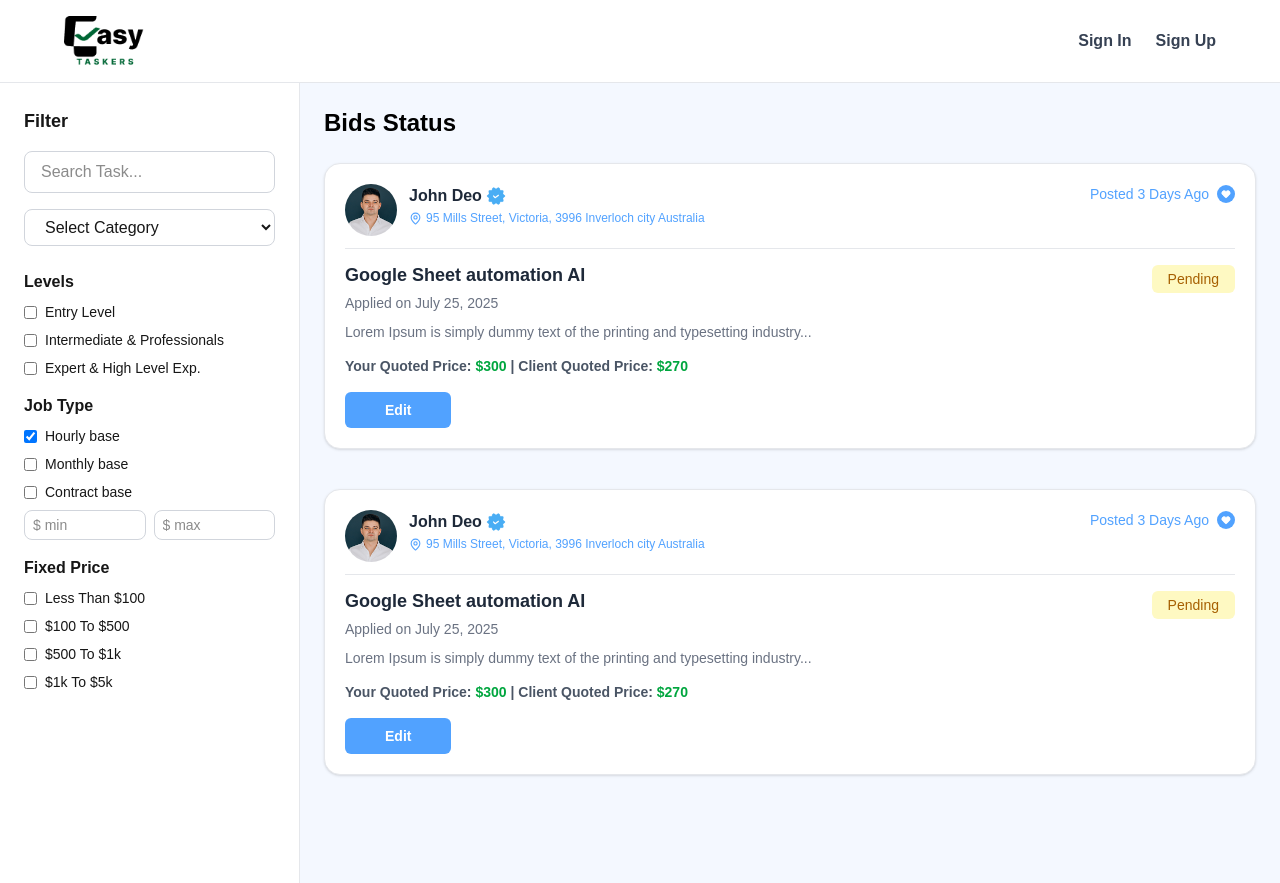
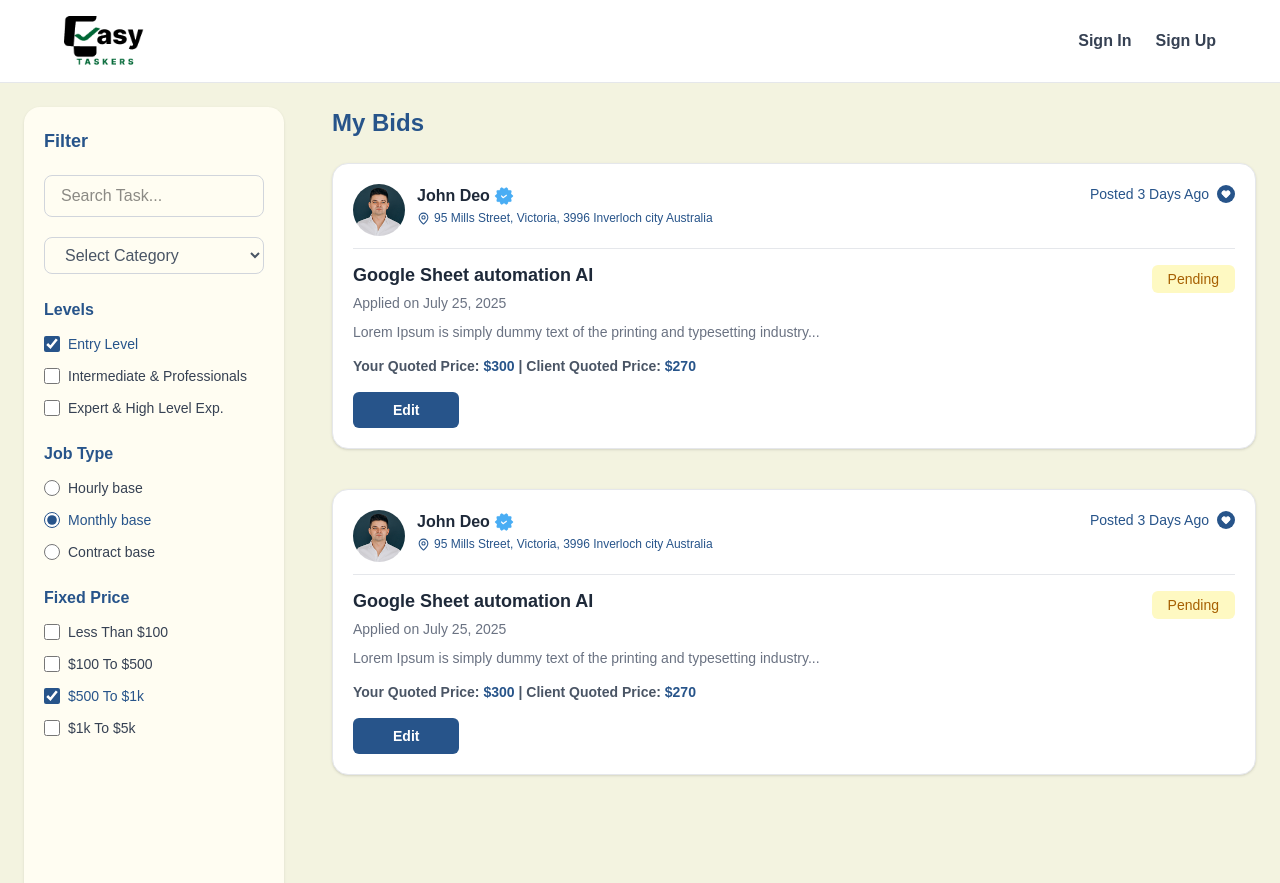
Before and after one commit to bhupendrawebiwork/opentask, a Next.js app: page /my-bids in a window 1280 px wide. Built offline with nearby package versions, Linux system fonts and the light colour scheme.

Commit message:
ui changes

```diff
--- a/src/app/bid-status/page.tsx
+++ b/src/app/bid-status/page.tsx
@@ -69,14 +69,27 @@ export default function BidStatusPage() {
         {/* Levels */}
         <div className="mb-6">
           <h4 className="font-semibold mb-3 text-[#27548a]">Levels</h4>
-    {["Entry Level", "Intermediate & Professionals", "Expert & High Level Exp."].map((label, idx) => (
-      <label key={idx} className="flex items-center space-x-2 text-sm mb-3 cursor-pointer">
+          {[
+            "Entry Level",
+            "Intermediate & Professionals",
+            "Expert & High Level Exp.",
+          ].map((label, idx) => (
+            <label
+              key={idx}
+              className="flex items-center space-x-2 text-sm mb-3 cursor-pointer"
+            >
               <input
                 type="checkbox"
                 defaultChecked={label === "Entry Level"}
                 className="accent-[#27548a] w-4 h-4"
               />
-        <span className={label === "Entry Level" ? "text-[#27548a] font-medium" : "text-gray-700"}>
+              <span
+                className={
+                  label === "Entry Level"
+                    ? "text-[#27548a] font-medium"
+                    : "text-gray-700"
+                }
+              >
                 {label}
               </span>
             </label>
@@ -86,43 +99,64 @@ export default function BidStatusPage() {
         {/* Job Type */}
         <div className="mb-6">
           <h4 className="font-semibold mb-3 text-[#27548a]">Job Type</h4>
-    {["Hourly base", "Monthly base", "Contract base"].map((label, idx) => (
-      <label key={idx} className="flex items-center space-x-2 text-sm mb-3 cursor-pointer">
+          {["Hourly base", "Monthly base", "Contract base"].map(
+            (label, idx) => (
+              <label
+                key={idx}
+                className="flex items-center space-x-2 text-sm mb-3 cursor-pointer"
+              >
                 <input
                   type="radio"
                   name="jobType"
                   defaultChecked={label === "Monthly base"}
                   className="accent-[#27548a] w-4 h-4"
                 />
-        <span className={label === "Monthly base" ? "text-[#27548a] font-medium" : "text-gray-700"}>
+                <span
+                  className={
+                    label === "Monthly base"
+                      ? "text-[#27548a] font-medium"
+                      : "text-gray-700"
+                  }
+                >
                   {label}
                 </span>
               </label>
-    ))}
+            )
+          )}
         </div>
 
         {/* Fixed Price */}
         <div>
           <h4 className="font-semibold mb-3 text-[#27548a]">Fixed Price</h4>
-    {["Less Than $100", "$100 To $500", "$500 To $1k", "$1k To $5k"].map((label, idx) => (
-      <label key={idx} className="flex items-center space-x-2 text-sm mb-3 cursor-pointer">
+          {["Less Than $100", "$100 To $500", "$500 To $1k", "$1k To $5k"].map(
+            (label, idx) => (
+              <label
+                key={idx}
+                className="flex items-center space-x-2 text-sm mb-3 cursor-pointer"
+              >
                 <input
                   type="checkbox"
                   defaultChecked={label === "$500 To $1k"}
                   className="accent-[#27548a] w-4 h-4"
                 />
-        <span className={label === "$500 To $1k" ? "text-[#27548a] font-medium" : "text-gray-700"}>
+                <span
+                  className={
+                    label === "$500 To $1k"
+                      ? "text-[#27548a] font-medium"
+                      : "text-gray-700"
+                  }
+                >
                   {label}
                 </span>
               </label>
-    ))}
+            )
+          )}
         </div>
       </aside>
 
-
       {/* Main Content */}
       <main className="flex-1 p-6 overflow-y-auto h-screen">
-         <h1 className="text-2xl font-bold mb-6 text-[#27548a]">My Bids</h1>
+        <h1 className="text-2xl font-bold mb-6 text-[#27548a]">Bids Status</h1>
         <div className="space-y-4 pb-20">
           {filteredBids.map((bid) => (
             <MyBidCard key={bid.id} bid={bid} />
--- a/src/app/my-bids/page.tsx
+++ b/src/app/my-bids/page.tsx
@@ -47,86 +47,117 @@ export default function MyBidsPage() {
       : dummyBids.filter((bid) => bid.status === statusFilter);
 
   return (
-    <div className="flex h-screen bg-[#F4F8FF] relative overflow-hidden">
+    <div className="flex bg-[#f3f3e0] h-screen overflow-hidden">
       {/* Sidebar Filter */}
-      <aside className="w-[300px] p-6 overflow-y-auto sticky top-0 h-screen bg-white border-r border-gray-200">
-        <h3 className="text-lg font-semibold mb-4">Filter</h3>
+      <aside className="w-[260px] p-5 bg-[#fffdf2]   sticky top-0 overflow-y-auto rounded-2xl h-[800px] shadow-sm m-6">
+        <h3 className="text-lg font-semibold mb-5 text-[#27548a]">Filter</h3>
 
+        {/* Search Task */}
         <input
           type="text"
           placeholder="Search Task..."
-          className="w-full border border-gray-300 rounded-lg px-4 py-2 mb-4"
+          className="w-full border border-gray-300 rounded-lg px-4 py-2 mb-5 focus:ring-2 focus:ring-blue-400 outline-none"
         />
 
-        <select className="w-full border border-gray-300 rounded-lg px-4 py-2 mb-6">
+        {/* Category */}
+        <select className="w-full border border-gray-300 rounded-lg px-4 py-2 mb-6 focus:ring-2 focus:ring-blue-400 outline-none text-gray-600">
           <option>Select Category</option>
+          <option>Web Development</option>
+          <option>Design</option>
+          <option>Marketing</option>
         </select>
 
-        <div className="mb-4">
-          <h4 className="font-semibold mb-2">Levels</h4>
+        {/* Levels */}
+        <div className="mb-6">
+          <h4 className="font-semibold mb-3 text-[#27548a]">Levels</h4>
           {[
             "Entry Level",
             "Intermediate & Professionals",
             "Expert & High Level Exp.",
-          ].map((label) => (
+          ].map((label, idx) => (
             <label
-              key={label}
-              className="flex items-center space-x-2 text-sm mb-2"
+              key={idx}
+              className="flex items-center space-x-2 text-sm mb-3 cursor-pointer"
             >
-              <input type="checkbox" />
-              <span>{label}</span>
+              <input
+                type="checkbox"
+                defaultChecked={label === "Entry Level"}
+                className="accent-[#27548a] w-4 h-4"
+              />
+              <span
+                className={
+                  label === "Entry Level"
+                    ? "text-[#27548a] font-medium"
+                    : "text-gray-700"
+                }
+              >
+                {label}
+              </span>
             </label>
           ))}
         </div>
 
-        <div className="mb-4">
-          <h4 className="font-semibold mb-2">Job Type</h4>
-          {["Hourly base", "Monthly base", "Contract base"].map((label, i) => (
+        {/* Job Type */}
+        <div className="mb-6">
+          <h4 className="font-semibold mb-3 text-[#27548a]">Job Type</h4>
+          {["Hourly base", "Monthly base", "Contract base"].map(
+            (label, idx) => (
               <label
-              key={label}
-              className="flex items-center space-x-2 text-sm mb-2"
+                key={idx}
+                className="flex items-center space-x-2 text-sm mb-3 cursor-pointer"
               >
-              <input type="checkbox" defaultChecked={i === 0} />
-              <span>{label}</span>
+                <input
+                  type="radio"
+                  name="jobType"
+                  defaultChecked={label === "Monthly base"}
+                  className="accent-[#27548a] w-4 h-4"
+                />
+                <span
+                  className={
+                    label === "Monthly base"
+                      ? "text-[#27548a] font-medium"
+                      : "text-gray-700"
+                  }
+                >
+                  {label}
+                </span>
               </label>
-          ))}
-
-          <div className="flex gap-2 mt-2">
-            <input
-              type="number"
-              placeholder="$ min"
-              className="w-full border border-gray-300 rounded-lg px-2 py-1 text-sm"
-            />
-            <input
-              type="number"
-              placeholder="$ max"
-              className="w-full border border-gray-300 rounded-lg px-2 py-1 text-sm"
-            />
-          </div>
+            )
+          )}
         </div>
 
+        {/* Fixed Price */}
         <div>
-          <h4 className="font-semibold mb-2">Fixed Price</h4>
-          {[
-            "Less Than $100",
-            "$100 To $500",
-            "$500 To $1k",
-            "$1k To $5k",
-          ].map((range) => (
+          <h4 className="font-semibold mb-3 text-[#27548a]">Fixed Price</h4>
+          {["Less Than $100", "$100 To $500", "$500 To $1k", "$1k To $5k"].map(
+            (label, idx) => (
               <label
-              key={range}
-              className="flex items-center space-x-2 text-sm mb-2"
+                key={idx}
+                className="flex items-center space-x-2 text-sm mb-3 cursor-pointer"
               >
-              <input type="checkbox" />
-              <span>{range}</span>
+                <input
+                  type="checkbox"
+                  defaultChecked={label === "$500 To $1k"}
+                  className="accent-[#27548a] w-4 h-4"
+                />
+                <span
+                  className={
+                    label === "$500 To $1k"
+                      ? "text-[#27548a] font-medium"
+                      : "text-gray-700"
+                  }
+                >
+                  {label}
+                </span>
               </label>
-          ))}
+            )
+          )}
         </div>
       </aside>
 
       {/* Main Content */}
       <main className="flex-1 p-6 overflow-y-auto h-screen">
-        <h1 className="text-2xl font-bold mb-6 text-black">Bids Status</h1>
+        <h1 className="text-2xl font-bold mb-6 text-[#27548a]">My Bids</h1>
         <div className="flex flex-col gap-4">
           {filteredBids.map((bid) => (
             <BidStatusCard key={bid.id} bid={bid} onClick={() => setSelectedBid(bid)} />
--- a/src/app/my-tasks/create-task/page.tsx
+++ b/src/app/my-tasks/create-task/page.tsx
@@ -31,7 +31,7 @@ export default function PostTaskPage() {
       {/* <Navbar /> */}
       <div className="flex">
         <Sidebar />
-        <main className="flex-1 p-10" style={{ backgroundColor: "#F7F5F8" }}>
+        <main className="flex-1 p-10" style={{ backgroundColor: "#f3f3e0" }}>
           <h1 className="text-xl font-bold mb-2 text-black ml-10">Post Task</h1>
           <div className="bg-white rounded-xl p-10 m-10">
             <h1 className="text-xl font-semibold mb-6 text-black">
--- a/src/components/common/BidStatusCard.tsx
+++ b/src/components/common/BidStatusCard.tsx
@@ -43,18 +43,18 @@ export default function BidStatusCard({ task }: any) {
                   height={20}
                 />
               </div>
-              <div className="text-xs text-blue-400 flex items-center gap-1 mt-0.5">
+              <div className="text-xs text-[#27548a] flex items-center gap-1 mt-0.5">
                 <MapPin size={13} />
                 {task?.address?.full ||
                   "95 Mills Street, Victoria, 3996 Inverloch city Australia"}
               </div>
             </div>
           </div>
-          <div className="flex items-center gap-2 text-sm text-blue-400 font-medium">
+          <div className="flex items-center gap-2 text-sm text-[#27548a] font-medium">
             <span className="text-xs sm:text-sm">Posted 3 Days Ago</span>
             <Heart
               size={18}
-              className="text-white p-1 fill-white bg-blue-400 rounded-full"
+              className="text-white p-1 fill-white bg-[#27548a] rounded-full"
             />
           </div>
         </div>
@@ -91,18 +91,18 @@ export default function BidStatusCard({ task }: any) {
         {/* Prices */}
         <div className="mt-3 text-sm text-gray-600 font-semibold">
           Your Quoted Price:{" "}
-          <span className="text-green-600 font-semibold">
+          <span className="text-[#27548a] font-semibold">
             ${task?.quotedPrice || 300}
           </span>{" "}
           | Client Quoted Price:{" "}
-          <span className="text-green-600 font-semibold">
+          <span className="text-[#27548a] font-semibold">
             ${task?.clientPrice || 270}
           </span>
         </div>
 
         {/* Edit Button */}
         <div className="mt-4">
-          <button className="bg-blue-400 text-white text-sm font-semibold px-10 py-2 rounded-md hover:bg-blue-600 transition">
+          <button className="bg-[#27548a] text-white text-sm font-semibold px-10 py-2 rounded-md hover:bg-blue-600 transition">
             Edit
           </button>
         </div>
```
Also changed, not shown: src/components/common/MyBidCard.tsx (+27 -15 lines), src/components/layout/Sidebar.tsx (+15 -34 lines). Lines whose indentation alone changed are shown as unchanged.
